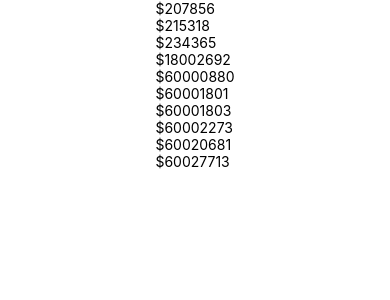
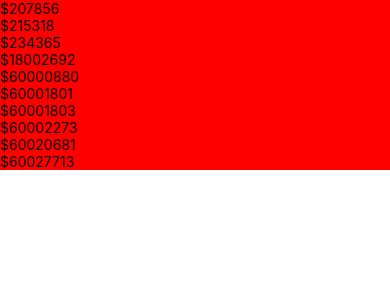
Before and after one commit to menesh2/movies, a React Native app: screen / in a window 390 px wide. Shown: the top 300 px of the page. Built offline with nearby package versions, Linux system fonts and the light colour scheme.

Commit message:
split components

```diff
--- a/App.tsx
+++ b/App.tsx
@@ -21,8 +21,6 @@ export default function App(): React.ReactElement {
 const styles = StyleSheet.create({
   container: {
     flex: 1,
-    backgroundColor: '#fff',
-    alignItems: 'center',
-    justifyContent: 'center',
+    backgroundColor: '#fff'
   },
 });
--- a/src/MoviesListScreen.tsx
+++ b/src/MoviesListScreen.tsx
@@ -1,5 +1,6 @@
-import {FlatList, View, Text, SafeAreaView} from "react-native";
+import {FlatList, StyleSheet, View, Text, SafeAreaView} from "react-native";
 import React from 'react'
+import MovieCard, {Movie} from "./components/MovieCard";
 
 const movies: Movie[] = [
     {
@@ -143,31 +144,23 @@ const movies: Movie[] = [
         "download": "1"
     }]
 
-interface Movie {
-    id: string,
-    title: string,
-    image: string,
-    synopsis: string,
-    rating: string,
-    type: string,
-    released: string,
-    runtime: string,
-    largeimage: string,
-    unogsdate: string,
-    imdbid: string,
-    download: string
-}
-
-export default (): React.ReactElement => {
+const MoviesListScreen:  React.FC = () => {
     return (
-        <SafeAreaView style={{flex: 1}}>
-            <FlatList data={movies} renderItem={(item) => {
-                return (
-                    <View>
-                        <Text>${item.item.id}</Text>
-                    </View>
-                    )
+        <SafeAreaView style={styles.container}>
+            <FlatList style={styles.moviesList} data={movies} renderItem={(item) => {
+                return <MovieCard movie={item.item}/>
             }} />
         </SafeAreaView>
     )
-}
+};
+
+const styles = StyleSheet.create({
+    container: {
+        flex: 1
+    },
+    moviesList: {
+        flex: 1
+    }
+});
+
+export default MoviesListScreen;
--- /dev/null
+++ b/src/components/MovieCard.tsx
@@ -0,0 +1,38 @@
+import React from "react";
+import {StyleSheet, Text, View} from "react-native";
+
+export interface Movie {
+    id: string,
+    title: string,
+    image: string,
+    synopsis: string,
+    rating: string,
+    type: string,
+    released: string,
+    runtime: string,
+    largeimage: string,
+    unogsdate: string,
+    imdbid: string,
+    download: string
+}
+
+interface MovieCardProps {
+    movie: Movie
+}
+
+const MovieCard: React.FC<MovieCardProps> = (props) => {
+    return (
+        <View style={styles.container}>
+            <Text>${props.movie.id}</Text>
+        </View>
+    )
+};
+
+const styles = StyleSheet.create({
+    container: {
+        flex: 1,
+        backgroundColor: "red"
+    },
+});
+
+export default MovieCard
```
